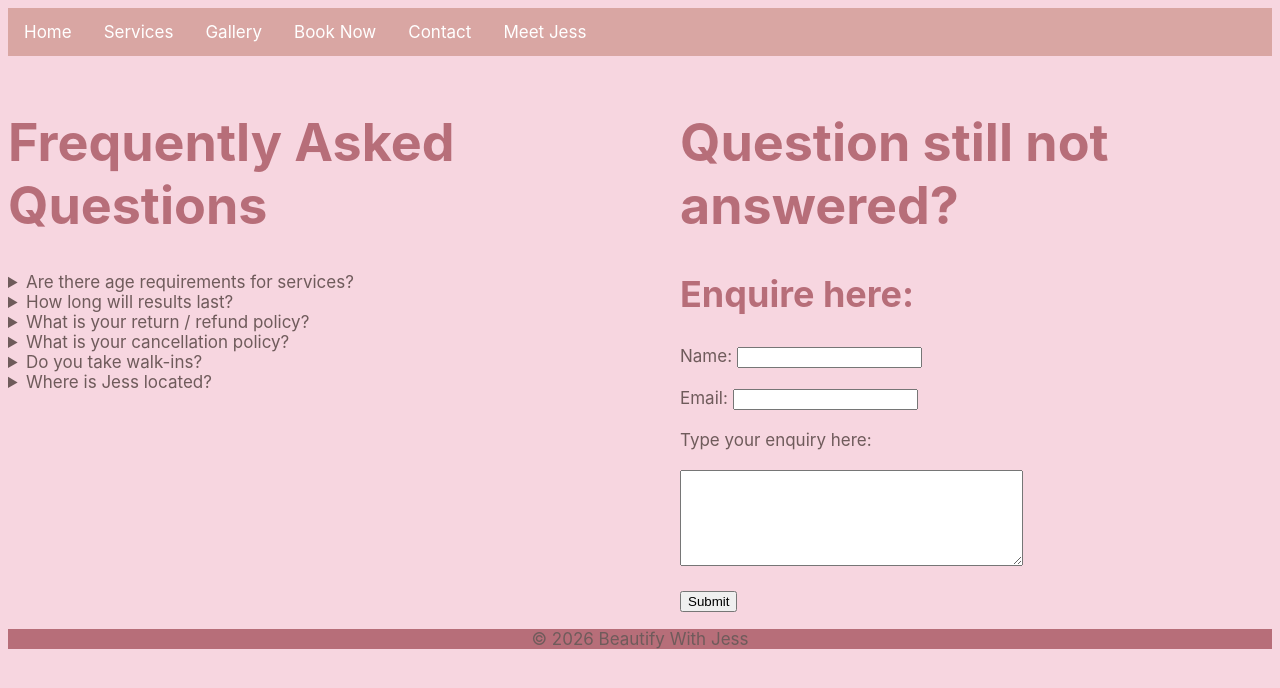
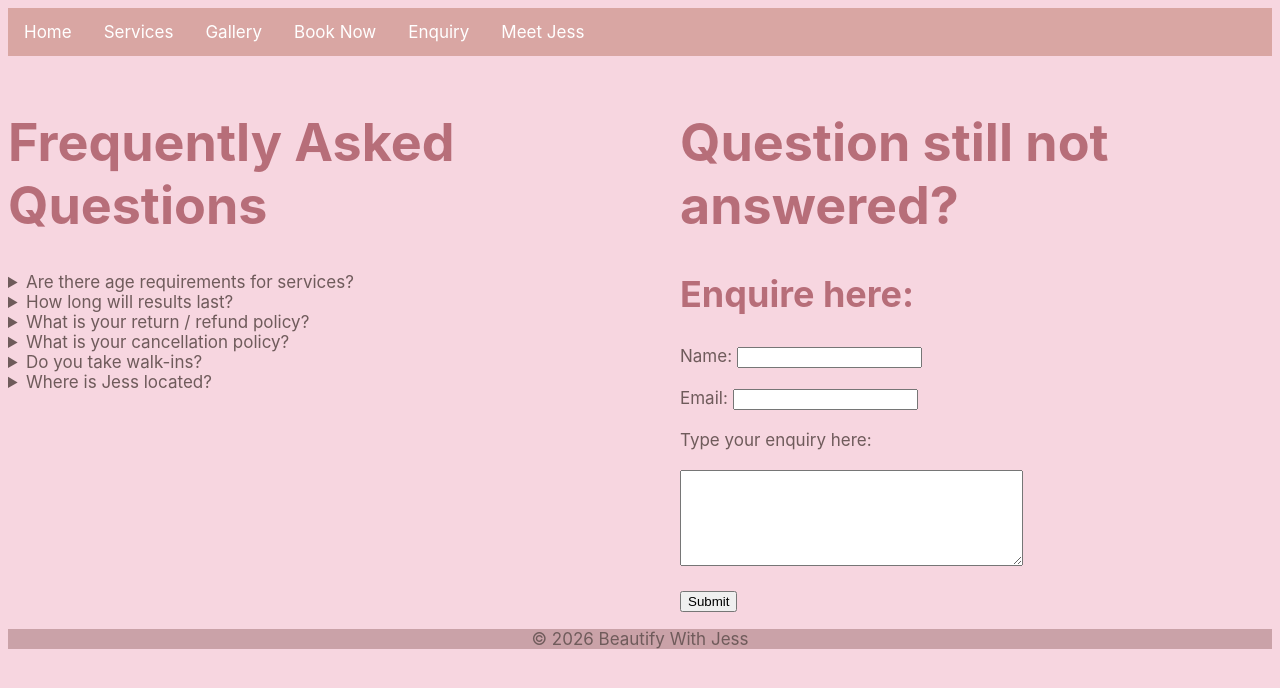
Before and after one commit to RagedPlague/my-flask-app, a Flask app: page /contact in a window 1280 px wide. Shown: the top 688 px of the page. Run offline with Flask 3, Linux system fonts and the light colour scheme.

Commit message:
Changed Contact page to Enquiry and adjusted footer colour

```diff
--- a/static/style.css
+++ b/static/style.css
@@ -67,7 +67,7 @@ li {
 }
 
 footer {
-    background-color: #b76e79;
+    background-color: #caa2a8;
     color: #ffffff;
     text-align: center;
     font-family: 'Inter', 'Roboto', 'Helvetica Neue', sans-serif;
--- a/templates/booking.html
+++ b/templates/booking.html
@@ -21,7 +21,7 @@
                 <li><a href="/services">Services</a></li>
                 <li><a href="/gallery">Gallery</a></li>
                 <li><a href="/booking">Book Now</a></li>
-                <li><a href="/contact">Contact</a></li>
+                <li><a href="/contact">Enquiry</a></li>
                 <li><a href="/meetjess">Meet Jess</a></li>
             </ul>
         </nav>
--- a/templates/confirmation.html
+++ b/templates/confirmation.html
@@ -21,7 +21,7 @@
                 <li><a href="/services">Services</a></li>
                 <li><a href="/gallery">Gallery</a></li>
                 <li><a href="/booking">Book Now</a></li>
-                <li><a href="/contact">Contact</a></li>
+                <li><a href="/contact">Enquiry</a></li>
                 <li><a href="/meetjess">Meet Jess</a></li>
             </ul>
         </nav>
--- a/templates/contact.html
+++ b/templates/contact.html
@@ -21,7 +21,7 @@
                 <li><a href="/services">Services</a></li>
                 <li><a href="/gallery">Gallery</a></li>
                 <li><a href="/booking">Book Now</a></li>
-                <li><a href="/contact">Contact</a></li>
+                <li><a href="/contact">Enquiry</a></li>
                 <li><a href="/meetjess">Meet Jess</a></li>
             </ul>
         </nav>
--- a/templates/edit_booking.html
+++ b/templates/edit_booking.html
@@ -19,7 +19,7 @@
                 <li><a href="/services">Services</a></li>
                 <li><a href="/gallery">Gallery</a></li>
                 <li><a href="/booking">Book Now</a></li>
-                <li><a href="/contact">Contact</a></li>
+                <li><a href="/contact">Enquiry</a></li>
                 <li><a href="/meetjess">Meet Jess</a></li>
             </ul>
         </nav>
--- a/templates/gallery.html
+++ b/templates/gallery.html
@@ -21,7 +21,7 @@
                 <li><a href="/services">Services</a></li>
                 <li><a href="/gallery">Gallery</a></li>
                 <li><a href="/booking">Book Now</a></li>
-                <li><a href="/contact">Contact</a></li>
+                <li><a href="/contact">Enquiry</a></li>
                 <li><a href="/meetjess">Meet Jess</a></li>
             </ul>
         </nav>
--- a/templates/index.html
+++ b/templates/index.html
@@ -19,7 +19,7 @@
                 <li><a href="/services">Services</a></li>
                 <li><a href="/gallery">Gallery</a></li>
                 <li><a href="/booking">Book Now</a></li>
-                <li><a href="/contact">Contact</a></li>
+                <li><a href="/contact">Enquiry</a></li>
                 <li><a href="/meetjess">Meet Jess</a></li>
             </ul>
         </nav>
--- a/templates/meetjess.html
+++ b/templates/meetjess.html
@@ -22,7 +22,7 @@
                 <li><a href="/services">Services</a></li>
                 <li><a href="/gallery">Gallery</a></li>
                 <li><a href="/booking">Book Now</a></li>
-                <li><a href="/contact">Contact</a></li>
+                <li><a href="/contact">Enquiry</a></li>
                 <li><a href="/meetjess">Meet Jess</a></li>
             </ul>
         </nav>
--- a/templates/services.html
+++ b/templates/services.html
@@ -21,7 +21,7 @@
                 <li><a href="/services">Services</a></li>
                 <li><a href="/gallery">Gallery</a></li>
                 <li><a href="/booking">Book Now</a></li>
-                <li><a href="/contact">Contact</a></li>
+                <li><a href="/contact">Enquiry</a></li>
                 <li><a href="/meetjess">Meet Jess</a></li>
             </ul>
         </nav>
```
